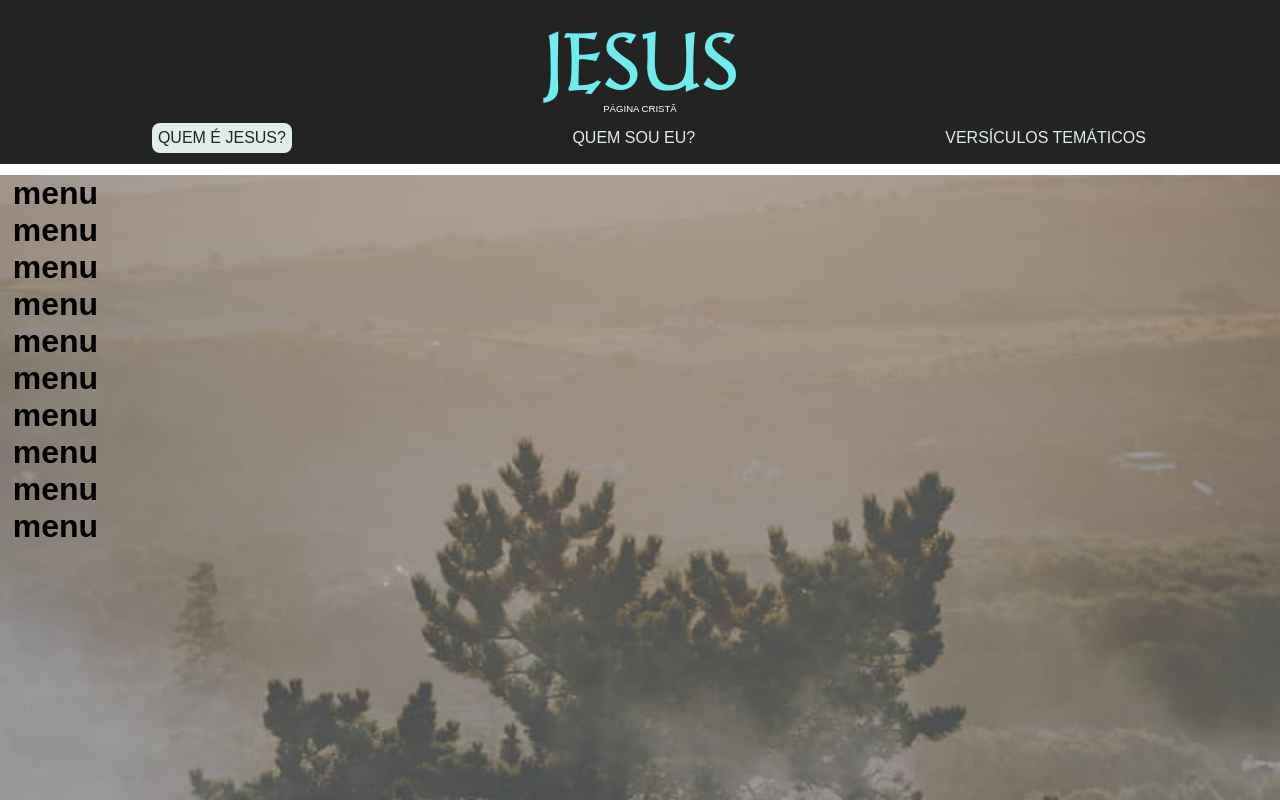
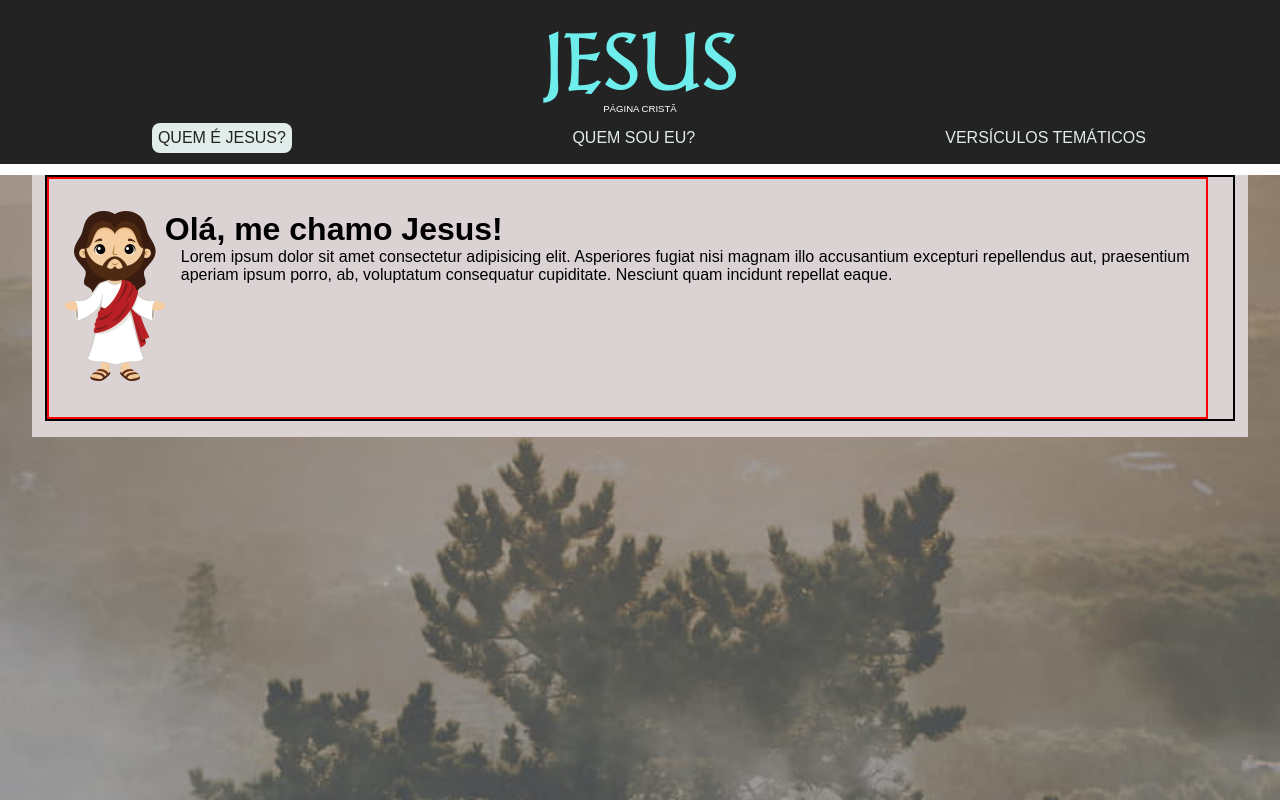
Before and after one commit to E4-collab/pagejesus, a plain HTML site: page JESUSpage/htmls/jesus.html in a window 1280 px wide. Drawn offline with Linux system fonts and the light colour scheme.

Commit message:
iniciando aba jesus

```diff
--- /dev/null
+++ b/JESUSpage/css/jesus.css
@@ -0,0 +1,24 @@
+
+
+#abajesus {
+    background-color: var(--color-coffe);
+    margin: 0 2rem 0 2rem;
+}
+
+#soujesus {
+    display: block;
+    margin: auto;
+    border: 2px solid black;
+}
+
+#apresentacaojesus {
+    padding: 2rem 1rem 2rem 1rem;
+    display: inline-flex;
+    border: 2px solid red;
+    width: 94.8%;
+}
+
+#falajesus > p {
+    margin-left: 1rem;
+    text-align: justify;
+}
--- a/JESUSpage/htmls/jesus.html
+++ b/JESUSpage/htmls/jesus.html
@@ -6,6 +6,7 @@
     <meta name="viewport" content="width=device-width, initial-scale=1.0">
     <link rel="shortcut icon" href="../favicon-32x32.png" type="image/x-icon">
     <link rel="stylesheet" href="../style.css">
+    <link rel="stylesheet" href="../css/jesus.css">
     <title>Jesus - page</title>
 </head>
 <body>
@@ -28,18 +29,18 @@
         </nav>
     </header>
 
-    <main>
-        <h1>menu</h1>
-        <h1>menu</h1>
-        <h1>menu</h1>
-        <h1>menu</h1>
-        <h1>menu</h1>
-
-        <h1>menu</h1>
-        <h1>menu</h1>
-        <h1>menu</h1>
-        <h1>menu</h1>
-        <h1>menu</h1>
+    <main id="abajesus">
+        <div id="soujesus">
+            <div id="apresentacaojesus">
+                <picture>
+                    <img src="../img/Jesus2.png" alt="">
+                </picture>
+                <div id="falajesus">
+                    <h1>Olá, me chamo Jesus!</h1>
+                    <p>Lorem ipsum dolor sit amet consectetur adipisicing elit. Asperiores fugiat nisi magnam illo accusantium excepturi repellendus aut, praesentium aperiam ipsum porro, ab, voluptatum consequatur cupiditate. Nesciunt quam incidunt repellat eaque.</p>
+                </div>
+            </div>
+        </div>
     </main>
 </body>
 </html>
```
Also changed, not shown: JESUSpage/htmls/temas.html (+0 -13 lines), JESUSpage/img/Jesus.png (added), JESUSpage/img/Jesus1.png (added), JESUSpage/img/Jesus2.png (added).
